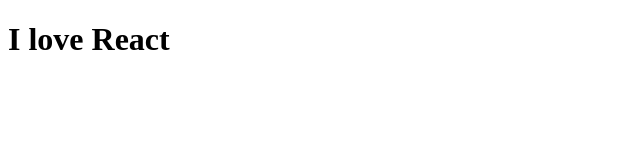
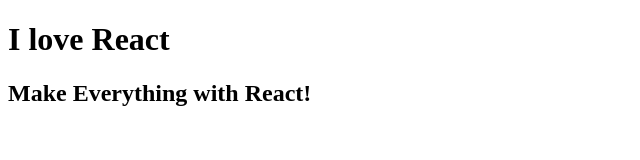
Before and after one commit to hkliya/sike-react-ilovereact, a website: page index.html in a window 1280 px wide. Shown: the whole page, without its empty margins (0-640 px from the left). Drawn offline with Linux system fonts and the light colour scheme.

Commit message:
Use browser-sync for live reloading

```diff
--- a/index.html
+++ b/index.html
@@ -21,6 +21,7 @@
 </head>
 <body>
   <h1>I love React</h1>
+  <h2>Make Everything with React!</h2>
 
 
 <!-- <script src="js/app.js"></script> -->
--- a/package.json
+++ b/package.json
@@ -7,5 +7,8 @@
     "test": "echo \"Error: no test specified\" && exit 1"
   },
   "author": "Seaborn Lee",
-  "license": "ISC"
+  "license": "ISC",
+  "dependencies": {
+    "browser-sync": "^2.11.0"
+  }
 }
```
Also changed, not shown: 1 other file.
